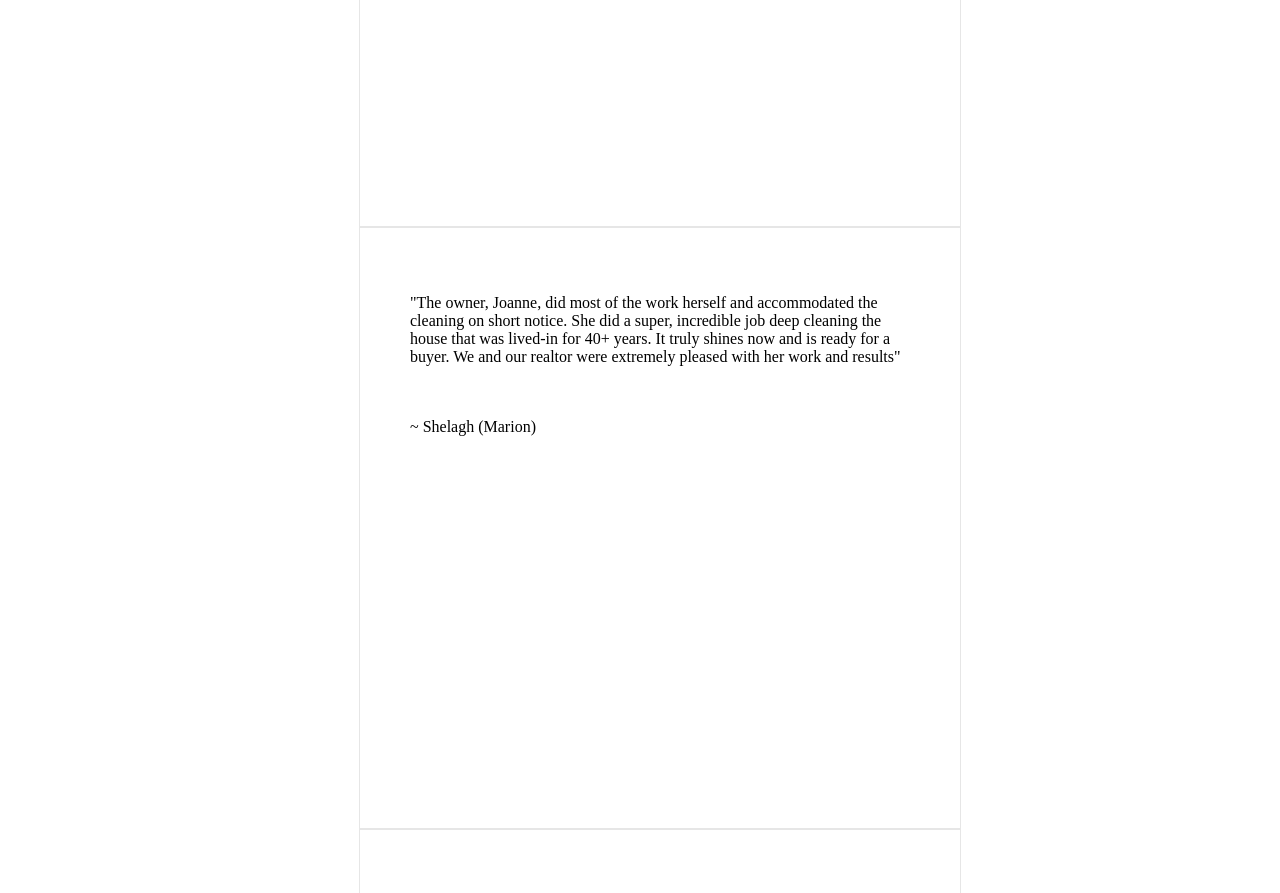
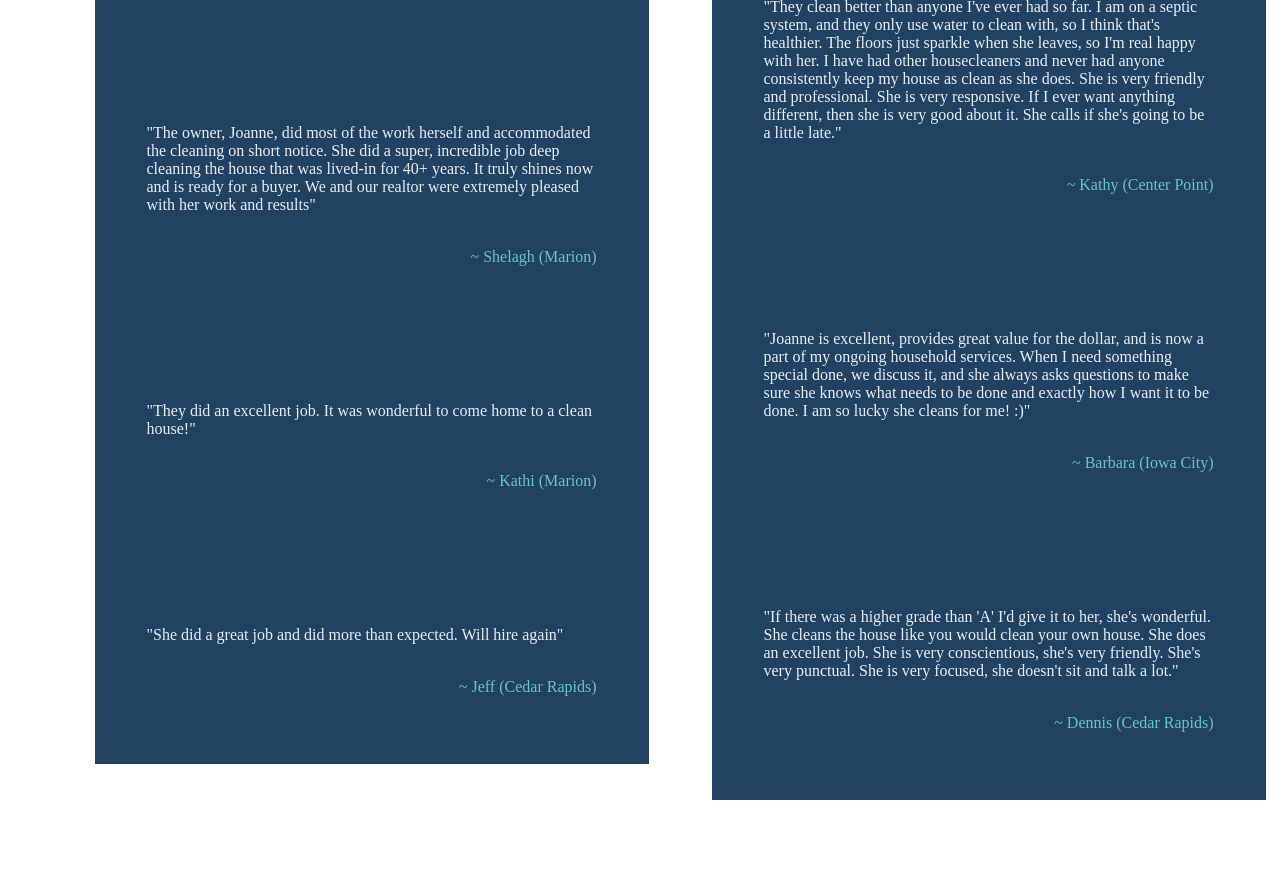
Before and after one commit to ajess33/A-Clean-Getaway-Website, a Gatsby site: page /testimonials in a window 1280 px wide. Shown: the part 1697-2590 px from the top of the page. Built offline with nearby package versions, Linux system fonts and the light colour scheme; Gatsby itself is replaced by a stand-in of ours.

Commit message:
testimonials layout

```diff
--- a/src/assets/reviewData.js
+++ b/src/assets/reviewData.js
@@ -1,4 +1,28 @@
 const reviews = [
+  {
+    quote:
+      "The owner, Joanne Jess, came in to examine the house and make the bid. She stopped by within hours of my email requesting a bid. It is a very large house (nearly 6,000 square feet) which includes a home business, making it a real bear to bid and clean. I loved the deep clean so much, I wanted her to perform a few extras once a month to keep that 'deep clean' feeling. She has been doing the bi-weekly cleaning since April and I couldn't be happier. While she charges more than my last cleaners, the price is well worth the value I receive from the sort of clean my great-grandmother would do, you could eat off her floors.",
+    author: 'Jill',
+    location: 'Marion',
+  },
+  {
+    quote:
+      'It went great! 2 girls came on time and cleaned for 3.5 hours. I have 2 cats and a dog so I was just amazed with how clean it was afterward! The cleaners were super nice and friendly, professional, and did a really good job. My house looks awesome for our open house coming up, highly recommend.',
+    author: 'Aubrey',
+    location: 'Cedar Rapids',
+  },
+  {
+    quote:
+      "Joanne and her team are amazing! We've been using them for about 10 months and I am so happy with their job. I'm picky and I rarely find things they miss (and they're always minor things). We have them do the regular cleaning every two weeks. Joanne isn't always here but if she's not she follows up to make sure I am satisfied. She is so personable and the ladies she hires are as well. They also do a few extras, like oven and cabinet cleaning. Joanne is competitively priced. And she's definitely cheaper than the chains and so much better. If I could give her an A+ I would!",
+    author: 'Erin',
+    location: 'Cedar Rapids',
+  },
+  {
+    quote:
+      'The owner, Joanne, did most of the work herself and accommodated the cleaning on short notice. She did a super, incredible job deep cleaning the house that was lived-in for 40+ years. It truly shines now and is ready for a buyer. We and our realtor were extremely pleased with her work and results',
+    author: 'Shelagh',
+    location: 'Marion',
+  },
   {
     quote:
       'They did an excellent job. It was wonderful to come home to a clean house!',
@@ -12,39 +36,15 @@ const reviews = [
   },
   {
     quote:
-      'The owner, Joanne, did most of the work herself and accommodated the cleaning on short notice. She did a super, incredible job deep cleaning the house that was lived-in for 40+ years. It truly shines now and is ready for a buyer. We and our realtor were extremely pleased with her work and results',
-    author: 'Shelagh',
-    location: 'Marion',
-  },
-  {
-    quote:
-      'It went great! 2 girls came on time and cleaned for 3.5 hours. I have 2 cats and a dog so I was just amazed with how clean it was afterward! The cleaners were super nice and friendly, professional, and did a really good job. My house looks awesome for our open house coming up, highly recommend.',
-    author: 'Aubrey',
-    location: 'Cedar Rapids',
-  },
-  {
-    quote:
       'Very professional, efficient, and personable. They did everything they said they would do and did it very well.',
     author: 'Richard',
     location: 'Hiawatha',
   },
   {
     quote:
-      "Joanne and her team are amazing! We've been using them for about 10 months and I am so happy with the job they do. I am picky and I rarely find things they miss (and they are always minor things). We have them do the regular cleaning every two weeks. Joanne isn't always here but if she's not she follows up to make sure I am satisfied. Joanne is so personable and the ladies she hires are as well. They also do a few extras, like oven and cabinet cleaning. Joanne is very competitively priced. And she's definitely cheaper than the chains and so much better. If I could give her an A+ I would!",
-    author: 'Erin',
-    location: 'Cedar Rapids',
-  },
-  {
-    quote:
-      "What I like most about A Clean Getaway is they don't have a set cleaning schedule for your home, meaning you can let them know each time they come, what you would like cleaned. For instance, I always have my master bathroom fully cleaned, however there are times where I don't need my guest bathroom showers cleaned as they haven't been used since the last time they were cleaned, etc- I simply make a list each time of things I would like done, and then they are able to complete those for me. There is lots of flexibility and I love that.",
+      "What I like most about A Clean Getaway is they don't have a set cleaning schedule for your home, meaning you can let them know each time they come, what you would like cleaned. For instance, I always have my master bathroom fully cleaned, however there are times where I don't need my guest bathroom showers cleaned as they haven't been used since the last time they were cleaned, etc- I simply make a list each time of things I would like done, and then they are able to complete those for me. There's lots of flexibility and I love that.",
     author: 'Sarah',
     location: 'North Liberty',
-  },
-  {
-    quote:
-      "The owner, Joanne Jess, came in to examine the house and make the bid. She stopped by within hours of my email requesting a bid. It is a very large house (nearly 6,000 square feet) which includes a home business, making it a real bear to bid and clean. I loved the deep clean so much, I wanted her to perform a few extras once a month to keep that 'deep clean' feeling. She has been doing the bi-weekly cleaning since mid April and I couldn't be happier. While she charges more than my last cleaners, the price is well worth the value I receive from the sort of clean my great-grandmother would do, you could eat off her floors.",
-    author: 'Jill',
-    location: 'Marion',
   },
   {
     quote:
@@ -54,7 +54,7 @@ const reviews = [
   },
   {
     quote:
-      "They clean better than anyone I've ever had so far. I am on a septic system, and they only use water to clean with, so I think that's healthier for my septic system. The floors just sparkle when she leaves, so I'm real happy with her. I think her services are just fantastic. I have had other housecleaners and never had anyone consistently keep my house as clean as she does. She is very friendly and professional. She is very responsive. If I ever want anything different, then she is very good about it. She calls if she's going to be a little late.",
+      "They clean better than anyone I've ever had so far. I am on a septic system, and they only use water to clean with, so I think that's healthier. The floors just sparkle when she leaves, so I'm real happy with her. I have had other housecleaners and never had anyone consistently keep my house as clean as she does. She is very friendly and professional. She is very responsive. If I ever want anything different, then she is very good about it. She calls if she's going to be a little late.",
     author: 'Kathy',
     location: 'Center Point',
   },
--- a/src/components/Footer.js
+++ b/src/components/Footer.js
@@ -20,9 +20,7 @@ const Section = styled.section`
   font-size: 0.9rem;
 `
 
-const Div = styled.div`
-  width: 250px;
-`
+const Div = styled.div``
 
 const Footer = () => (
   <Section>
--- a/src/pages/testimonials.js
+++ b/src/pages/testimonials.js
@@ -3,11 +3,10 @@ import Footer from '../components/Footer'
 import Header from '../components/Header'
 import styled from 'styled-components'
 import data from '../assets/reviewData'
+import { H2 } from '../styles/globals'
 
 class Testimonails extends React.Component {
   render() {
-    const numbers = [1, 2, 3, 4, 5]
-
     return (
       <div>
         <Header />
@@ -19,10 +18,9 @@ class Testimonails extends React.Component {
                 <div>
                   <Li key={review.quote}>
                     <p>"{review.quote}"</p>
-                    <p>
-                      <br />
+                    <PAuth>
                       <br />~ {review.author} ({review.location})
-                    </p>
+                    </PAuth>
                   </Li>
                 </div>
               )
@@ -35,31 +33,37 @@ class Testimonails extends React.Component {
   }
 }
 
-const Container = styled.div`
+const Container = styled.section`
   padding: 8% 20px 8% 20px;
   text-align: center;
 `
 
 const Ul = styled.ul`
-  display: flex;
-  flex-wrap: wrap;
-  justify-content: space-evenly;
+  margin: 60px auto 0 auto;
+  width: 100%;
+  column-count: 2;
+  column-gap: 10px;
+
+  @media (max-width: 930px) {
+    column-count: 1;
+  }
 `
 
 const Li = styled.li`
   list-style-type: none;
   padding: 50px;
   text-align: left;
-  border: 1px solid #e6e6e6;
-  width: 500px;
-  height: 500px;
+  border: 2px solid #224264;
+  background: #224264;
+  color: #e9eef3;
+  box-shadow: 0 4px 4px -10px rgba(0, 0, 0, 0.1);
+  width: 450px;
+  display: inline-block;
 `
 
-const H2 = styled.h2`
-  display: inline-block;
-  color: #224364;
-  background-color: #66c3cc;
-  padding: 10px;
+const PAuth = styled.p`
+  text-align: right;
+  color: #66c3cc;
 `
 
 export default Testimonails
--- a/src/styles/globals.js
+++ b/src/styles/globals.js
@@ -20,3 +20,14 @@ export const PrimaryButton = styled(Link)`
     cursor: pointer;
   }
 `
+
+export const H2 = styled.h2`
+  display: inline-block;
+  color: #224364;
+  background-color: #66c3cc;
+  padding: 10px;
+`
+
+export const Center = styled.div`
+  text-align: center;
+`
--- a/src/styles/header.css
+++ b/src/styles/header.css
@@ -7,7 +7,7 @@
 }
 
 .center {
-  max-width: 1200px;
+  max-width: 2000px;
 }
 
 .navbar {
@@ -22,7 +22,7 @@
 
 .navbar__logo {
   text-decoration: none;
-  padding-left: 20px;
+  padding-left: 25px;
   color: #e9eef3;
   font-weight: lighter;
 }
@@ -94,7 +94,7 @@
 .header {
   display: flex;
   justify-content: space-evenly;
-  padding: 5% 2% 4% 4%;
+  padding: 5% 2% 3% 4%;
   margin: 0 auto;
 }
 
--- a/src/styles/home.css
+++ b/src/styles/home.css
@@ -5,6 +5,7 @@ html {
 .norwex__logo {
   border-radius: 3px;
   height: 280px;
+  margin: 30px 0 50px 0;
 }
 
 /* Norwex photo cred: https://theresalongo.com/norwex/ */
```
Also changed, not shown: src/pages/tips.js (+11 -1 lines).
